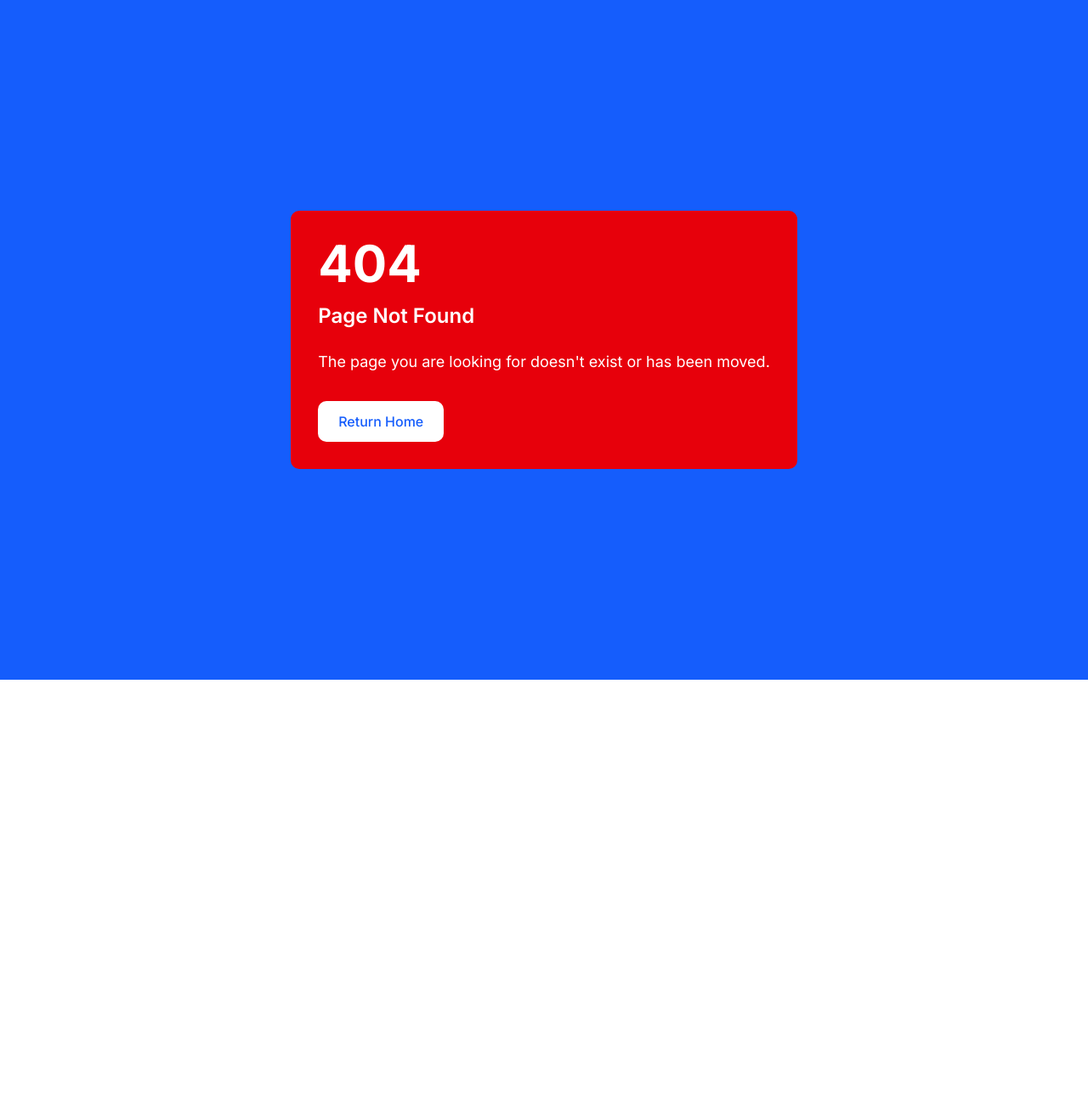
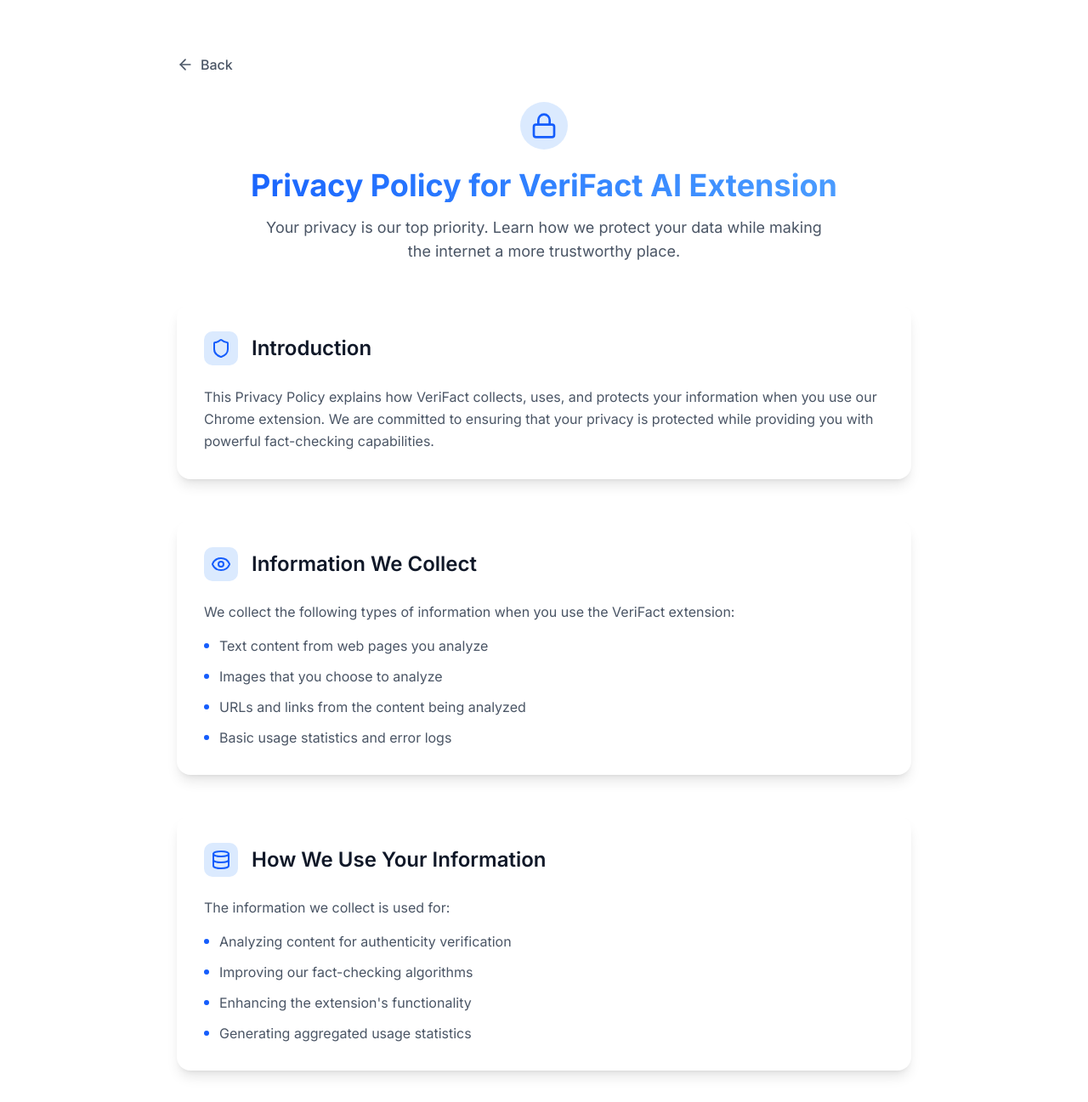
Before and after one commit to LordPranjay/VeriFact-AI, a Next.js app in the folder verifact-web/: page /privacy in a window 1280 px wide. Before the commit this address had no page. Shown: the top 1297 px of the page at 85% size. Before the commit the page ends 800 px from the top, so only its background shows below. Built offline with nearby package versions, Linux system fonts and the light colour scheme.

Commit message:
Added privacy policy

```diff
--- /dev/null
+++ b/verifact-web/app/privacy/page.tsx
@@ -0,0 +1,15 @@
+import React from 'react';
+import PrivacyPolicy from '@/components/PrivacyPolicy';
+
+export const metadata = {
+  title: 'Privacy Policy - VeriFact AI',
+  description: 'Privacy Policy for the VeriFact AI Chrome extension - Learn how we handle and protect your data.',
+};
+
+export default function PrivacyPage() {
+  return (
+    <main className="min-h-screen bg-background">
+      <PrivacyPolicy />
+    </main>
+  );
+}
--- a/verifact-web/components/Navbar.tsx
+++ b/verifact-web/components/Navbar.tsx
@@ -31,6 +31,7 @@
     { name: "Dashboard", path: "/#dashboard" },
     { name: "News", path: "/#news" },
     { name: "How It Works", path: "/#how-it-works" },
+    { name: "Privacy", path: "/privacy" },
   ];
 
   const handleNavigation = (path: string) => {
--- /dev/null
+++ b/verifact-web/components/PrivacyPolicy.tsx
@@ -0,0 +1,168 @@
+"use client";
+
+import React from 'react';
+import { Shield, Lock, Eye, Database, UserCog, Mail, ArrowLeft } from 'lucide-react';
+import { useRouter } from 'next/navigation';
+
+const PrivacyPolicy = () => {
+  const router = useRouter();
+
+  return (
+    <div className="max-w-4xl mx-auto py-16 px-4 animate-fade-in">
+      <button
+        onClick={() => router.back()}
+        className="flex items-center gap-2 text-gray-600 hover:text-blue-600 transition-all duration-300 group mb-8"
+      >
+        <ArrowLeft className="h-5 w-5 transform group-hover:-translate-x-1 transition-transform duration-300" />
+        <span className="font-medium">Back</span>
+      </button>
+
+      <div className="text-center mb-12">
+        <div className="inline-block p-3 bg-blue-100 rounded-full mb-4">
+          <Lock className="h-8 w-8 text-blue-600" />
+        </div>
+        <h1 className="text-4xl font-bold mb-4 bg-gradient-to-r from-blue-600 to-blue-400 bg-clip-text text-transparent">
+          Privacy Policy for VeriFact AI Extension
+        </h1>
+        <p className="text-gray-600 text-lg max-w-2xl mx-auto">
+          Your privacy is our top priority. Learn how we protect your data while making the internet a more trustworthy place.
+        </p>
+      </div>
+
+      <div className="space-y-12">
+        <section className="bg-white rounded-2xl p-8 shadow-lg hover:shadow-xl transition-shadow duration-300">
+          <div className="flex items-center gap-4 mb-6">
+            <div className="p-2 bg-blue-100 rounded-lg">
+              <Shield className="h-6 w-6 text-blue-600" />
+            </div>
+            <h2 className="text-2xl font-semibold text-gray-900">Introduction</h2>
+          </div>
+          <p className="text-gray-600 leading-relaxed">
+            This Privacy Policy explains how VeriFact collects, uses, and protects your information
+            when you use our Chrome extension. We are committed to ensuring that your privacy is protected while providing you
+            with powerful fact-checking capabilities.
+          </p>
+        </section>
+
+        <section className="bg-white rounded-2xl p-8 shadow-lg hover:shadow-xl transition-shadow duration-300">
+          <div className="flex items-center gap-4 mb-6">
+            <div className="p-2 bg-blue-100 rounded-lg">
+              <Eye className="h-6 w-6 text-blue-600" />
+            </div>
+            <h2 className="text-2xl font-semibold text-gray-900">Information We Collect</h2>
+          </div>
+          <p className="text-gray-600 mb-4">We collect the following types of information when you use the VeriFact extension:</p>
+          <ul className="space-y-3">
+            {[
+              'Text content from web pages you analyze',
+              'Images that you choose to analyze',
+              'URLs and links from the content being analyzed',
+              'Basic usage statistics and error logs'
+            ].map((item, index) => (
+              <li key={index} className="flex items-center gap-3 text-gray-600">
+                <span className="h-1.5 w-1.5 bg-blue-600 rounded-full"></span>
+                {item}
+              </li>
+            ))}
+          </ul>
+        </section>
+
+        <section className="bg-white rounded-2xl p-8 shadow-lg hover:shadow-xl transition-shadow duration-300">
+          <div className="flex items-center gap-4 mb-6">
+            <div className="p-2 bg-blue-100 rounded-lg">
+              <Database className="h-6 w-6 text-blue-600" />
+            </div>
+            <h2 className="text-2xl font-semibold text-gray-900">How We Use Your Information</h2>
+          </div>
+          <p className="text-gray-600 mb-4">The information we collect is used for:</p>
+          <ul className="space-y-3">
+            {[
+              'Analyzing content for authenticity verification',
+              'Improving our fact-checking algorithms',
+              "Enhancing the extension's functionality",
+              'Generating aggregated usage statistics'
+            ].map((item, index) => (
+              <li key={index} className="flex items-center gap-3 text-gray-600">
+                <span className="h-1.5 w-1.5 bg-blue-600 rounded-full"></span>
+                {item}
+              </li>
+            ))}
+          </ul>
+        </section>
+
+        <section className="bg-white rounded-2xl p-8 shadow-lg hover:shadow-xl transition-shadow duration-300">
+          <div className="flex items-center gap-4 mb-6">
+            <div className="p-2 bg-blue-100 rounded-lg">
+              <Lock className="h-6 w-6 text-blue-600" />
+            </div>
+            <h2 className="text-2xl font-semibold text-gray-900">Data We Do Not Collect</h2>
+          </div>
+          <p className="text-gray-600 mb-4">
+          We do not collect, store, or transmit any of the following:
+          </p>
+          <ul className="space-y-3">
+            {[
+              'Personally identifiable information (name, email, etc.)',
+              'Financial or payment data',
+              'Authentication or login credentials',
+              'Health or sensitive personal information',
+              'Location or device identifiers',
+              'User activity like keystrokes, clicks, or web history',
+              'Communications (emails, messages, etc.)'
+            ].map((item, index) => (
+              <li key={index} className="flex items-center gap-3 text-gray-600">
+                <span className="h-1.5 w-1.5 bg-blue-600 rounded-full"></span>
+                {item}
+              </li>
+            ))}
+          </ul>
+        </section>
+
+        <section className="bg-white rounded-2xl p-8 shadow-lg hover:shadow-xl transition-shadow duration-300">
+          <div className="flex items-center gap-4 mb-6">
+            <div className="p-2 bg-blue-100 rounded-lg">
+              <UserCog className="h-6 w-6 text-blue-600" />
+            </div>
+            <h2 className="text-2xl font-semibold text-gray-900"> Your Control</h2>
+          </div>
+          <p className="text-gray-600 mb-4">You are in full control of when and how Verifact AI is used:</p>
+          <ul className="space-y-3">
+            {[
+              'It activates only when you click the extension icon.',
+              'You can disable or remove the extension at any time via Chrome’s extension settings.'
+            ].map((item, index) => (
+              <li key={index} className="flex items-center gap-3 text-gray-600">
+                <span className="h-1.5 w-1.5 bg-blue-600 rounded-full"></span>
+                {item}
+              </li>
+            ))}
+          </ul>
+        </section>
+
+        {/* <section className="bg-white rounded-2xl p-8 shadow-lg hover:shadow-xl transition-shadow duration-300">
+          <div className="flex items-center gap-4 mb-6">
+            <div className="p-2 bg-blue-100 rounded-lg">
+              <Mail className="h-6 w-6 text-blue-600" />
+            </div>
+            <h2 className="text-2xl font-semibold text-gray-900">Contact Us</h2>
+          </div>
+          <p className="text-gray-600">
+            If you have any questions about this Privacy Policy, please contact us at:
+          </p>
+          <a
+            href="mailto:kartik.labhshetwar@gmail.com"
+            className="inline-block mt-4 text-blue-600 hover:text-blue-700 transition-colors duration-300 font-medium"
+          >
+            yprnanjg
+          </a>
+        </section> */}
+      </div>
+
+      <footer className="mt-12 text-center text-gray-500 text-sm">
+        <p>Last updated: {new Date().toLocaleDateString()}</p>
+      </footer>
+    </div>
+  );
+};
+
+export default PrivacyPolicy;
```
